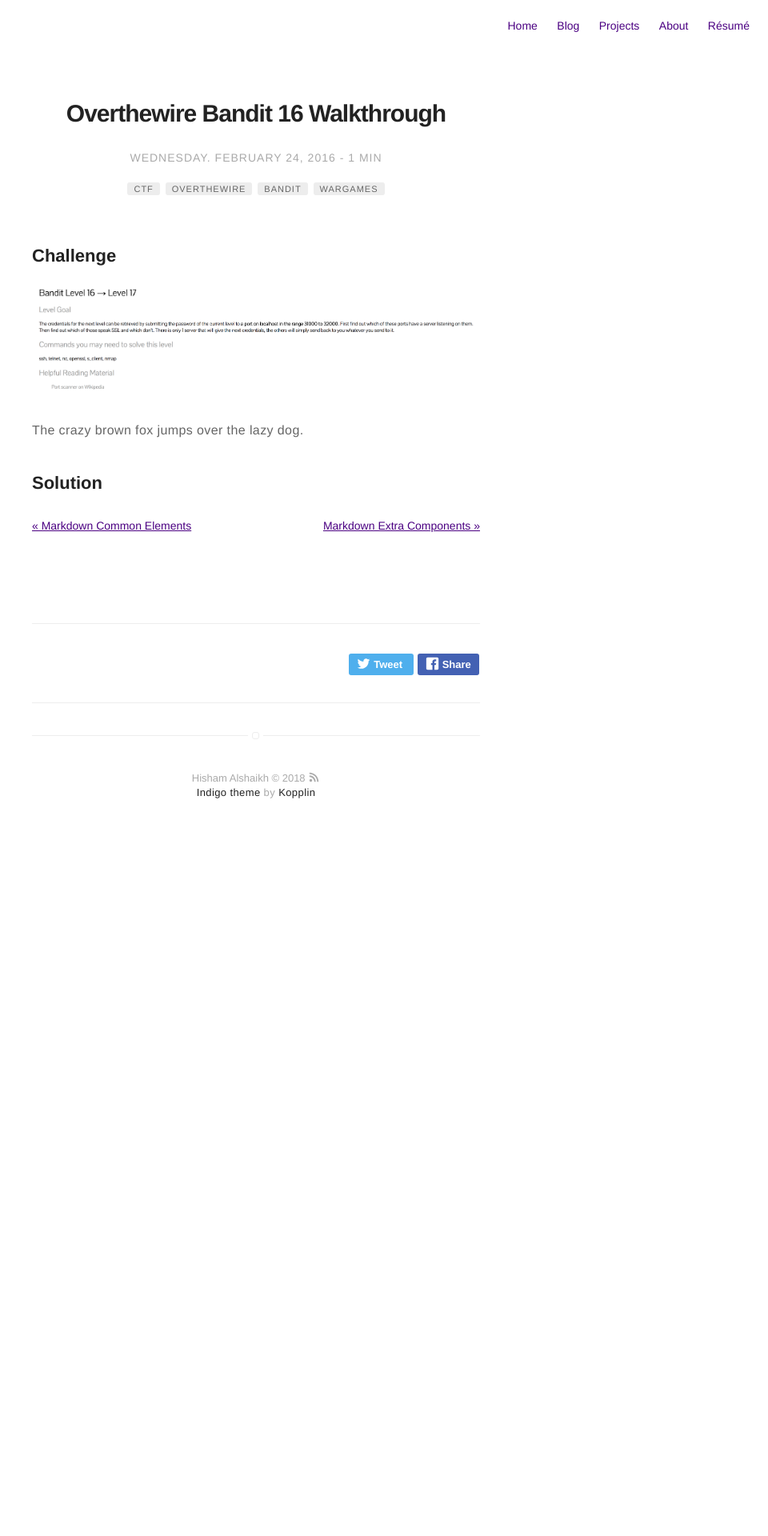
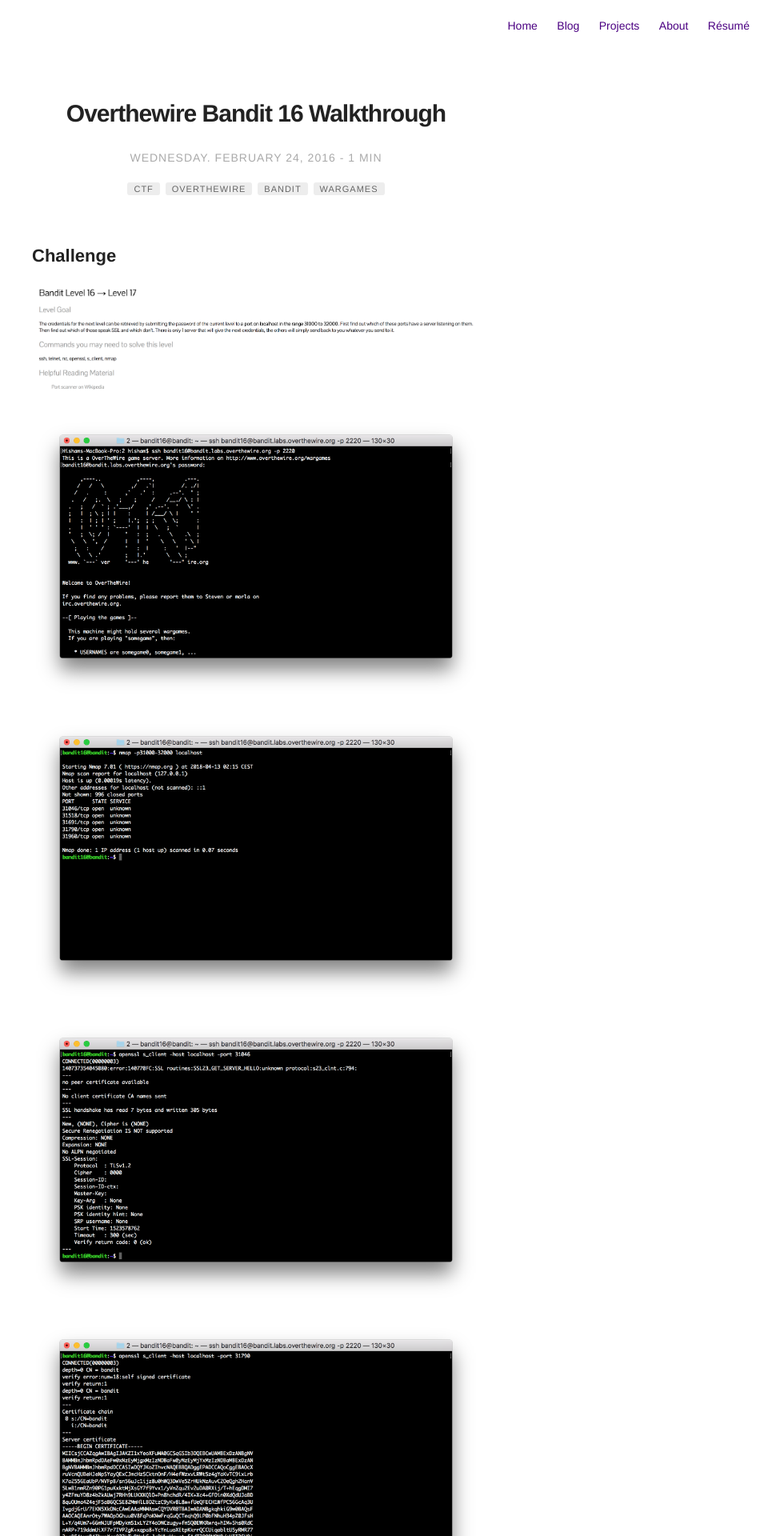
Before and after one commit to h15h4m/h15h4m.github.io, a Jekyll site: the page built from _posts/2018-01-14-bandit-16-solution.markdown, in a window 1280 px wide. Shown: the top 1920 px of the page at 80% size, without its empty margins (320-1280 px from the left). Built offline with Jekyll 4.4.1, drawn with Linux system fonts in a browser that asks for light colours; before the commit the page ends 1062 px from its top, so only the background shows below that.

Commit message:
Updating the post

```diff
--- a/_posts/2018-01-14-bandit-16-solution.markdown
+++ b/_posts/2018-01-14-bandit-16-solution.markdown
@@ -19,5 +19,21 @@
 
 ![Markdown Image](/assets/images/bandit_16_solution/overthewire_challenge.png)
 
+
+
+![Markdown Image](/assets/images/bandit_16_solution/sshing_the_server.png)
+
+
+![Markdown Image](/assets/images/bandit_16_solution/nmaping_the_server.png)
+
+![Markdown Image](/assets/images/bandit_16_solution/failed_ssl_connection.png)
+
+![Markdown Image](/assets/images/bandit_16_solution/success_ssl_connection.png)
+
+![Markdown Image](/assets/images/bandit_16_solution/obtaining_ssh_private_key.png)
+
+![Markdown Image](/assets/images/bandit_16_solution/accessing_the_new_level.png)
+
+
 The crazy brown fox jumps over the lazy dog.
 ## Solution
```
